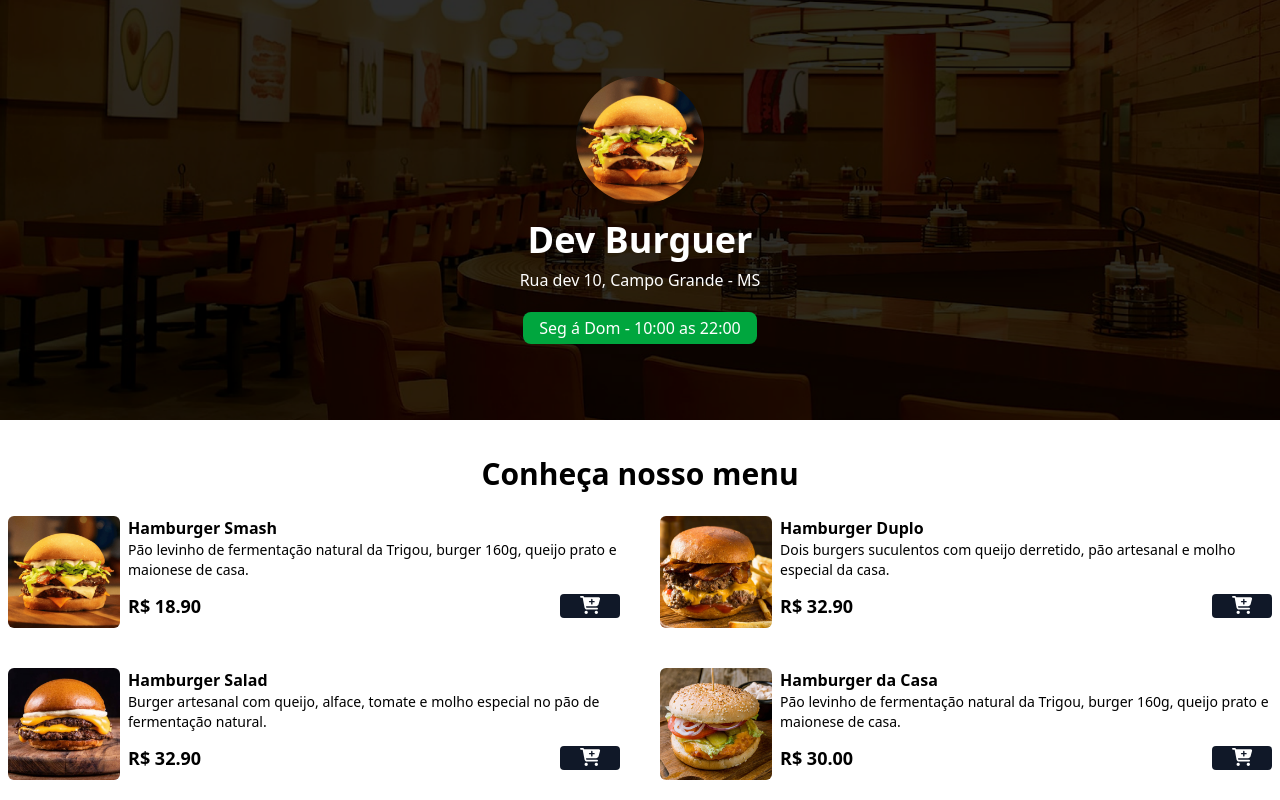
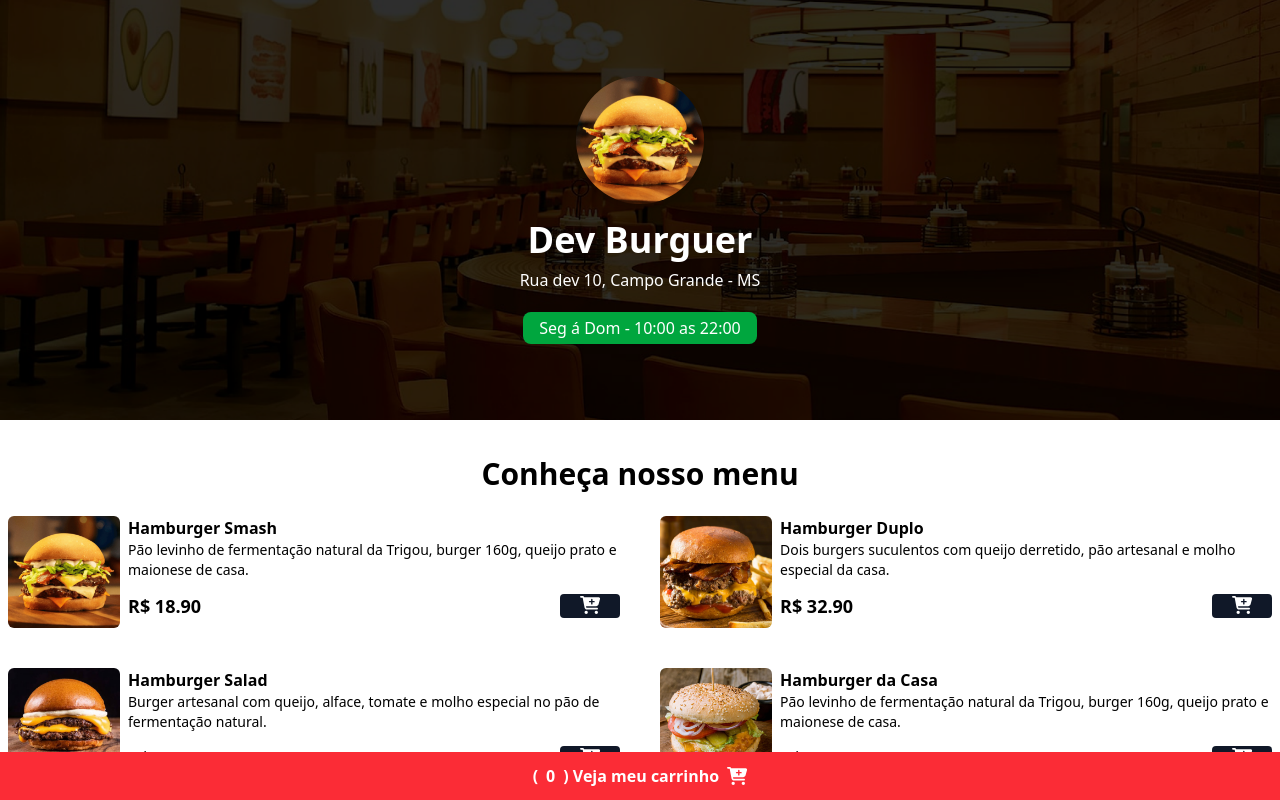
Before and after one commit to RafaelLfckkj/HambugeriaCardapio, a React (Vite) app: page / in a window 1280 px wide. Shown: the top 800 px of the page. Built offline with nearby package versions, Linux system fonts and the light colour scheme.

Commit message:
criação do carrinho e do modal e finalização da primeira aula

```diff
--- a/index.html
+++ b/index.html
@@ -3,6 +3,7 @@
   <head>
     <meta charset="UTF-8" />
     <meta name="viewport" content="width=device-width, initial-scale=1.0" />
+    <link rel="shortcut icon" href="./src/assets/3075977.png" type="image/x-icon">
     <title>Dev Burguer - A melhor hamburgueria Dev</title>
   </head>
   <body>
--- a/src/App.jsx
+++ b/src/App.jsx
@@ -1,11 +1,15 @@
 import { Header } from "./components/Header"
 import { Main } from "./components/Main"
+import { Carrinho } from "./components/Carrinho"
+import { Modal } from "./components/Modal"
 
 export function App() {
   return (
     <div>
       <Header/>
       <Main/>
+      <Modal/>
+      <Carrinho/>
     </div>
   )
 }
--- /dev/null
+++ b/src/components/Carrinho.jsx
@@ -0,0 +1,16 @@
+import { FontAwesomeIcon } from "@fortawesome/react-fontawesome";
+import { faCartPlus } from "@fortawesome/free-solid-svg-icons";
+
+export function Carrinho() {
+  return (
+    <footer className="w-full bg-red-500 py-3 fixed bottom-0 z-40 flex items-center justify-center cursor-pointer hover:bg-red-400 duration-300">
+      <button
+        className="flex items-center gap-2 text-white font-bold cursor-pointer"
+        id="cart-btn"
+      >
+        (<span id="cart-count">0</span>) Veja meu carrinho
+        <FontAwesomeIcon icon={faCartPlus} className="text-white text-lg" />
+      </button>
+    </footer>
+  );
+}
--- /dev/null
+++ b/src/components/Modal.jsx
@@ -0,0 +1,30 @@
+export function Modal() {
+  return (
+    <div className="bg-black/60 w-full h-full fixed top-0 left-0 z-99 items-center justify-center hidden">
+      <div className="bg-white p-5 rounded-md min-w-[90%] md:min-w-[600px]">
+        <h2 className="text-2xl font-bold text-center mb-2">Meu Carrinho</h2>
+
+        <div id="cart-items" className="flex justify-between mb-2 flex-col"></div>
+
+          <p className="font-bold">
+            Total: <span id="cart-total">0.00</span>
+          </p>
+
+          <p className="font-bold mt-4">Endereço de entrega:</p>
+          <input
+            type="text"
+            placeholder="Digite seu endereço completo..."
+            id="address"
+            className="w-full border-2 p-1 rounded my-1"
+          />
+
+          <p className="text-red-500 hidden" id="address-warn">Digite seu Endereço completo</p>
+
+          <div className="flex items-center justify-between mt-4 w-full">
+            <button id="close-modal-btn">Fechar</button>
+            <button id="checkout-btn" className="bg-green-500 text-white px-4 py-1 rounded">Finalizar Pedido</button>
+          </div>
+      </div>
+    </div>
+  );
+}
```
Also changed, not shown: src/assets/3075977.png (added).
